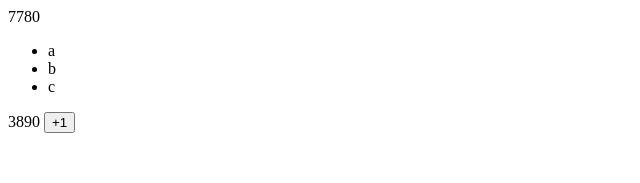
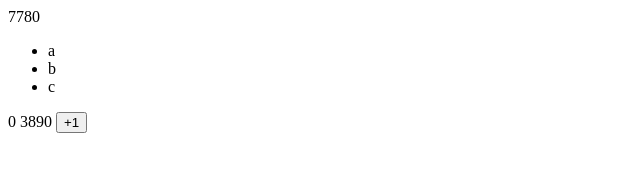
Before and after one commit to jmihuang/Vuex, a Vue app: page / in a window 1280 px wide. Shown: the top 183 px of the page, without its empty margins (0-640 px from the left). Built offline with nearby package versions, Linux system fonts and the light colour scheme.

Commit message:
mapSate可以是物件但如果物件function 有this就不能使用arrow fn

```diff
--- a/src/App.vue
+++ b/src/App.vue
@@ -4,6 +4,7 @@
   <ul>
   <li v-for="list in storeList">{{list}}</li>
   </ul>
+  {{storeNum}}
   {{storeCount}}
   <button @click="addCount">+1</button>
   </div>
@@ -25,8 +26,9 @@ export default {
     ...mapState({
       storeTitle:'title',
       storeList:'lists',
+      storeNum:state => state.count,
       storeCount(state){
-        return state.count+this.localcount
+        return state.count+this.localcount;
       },
       })
   },
```
